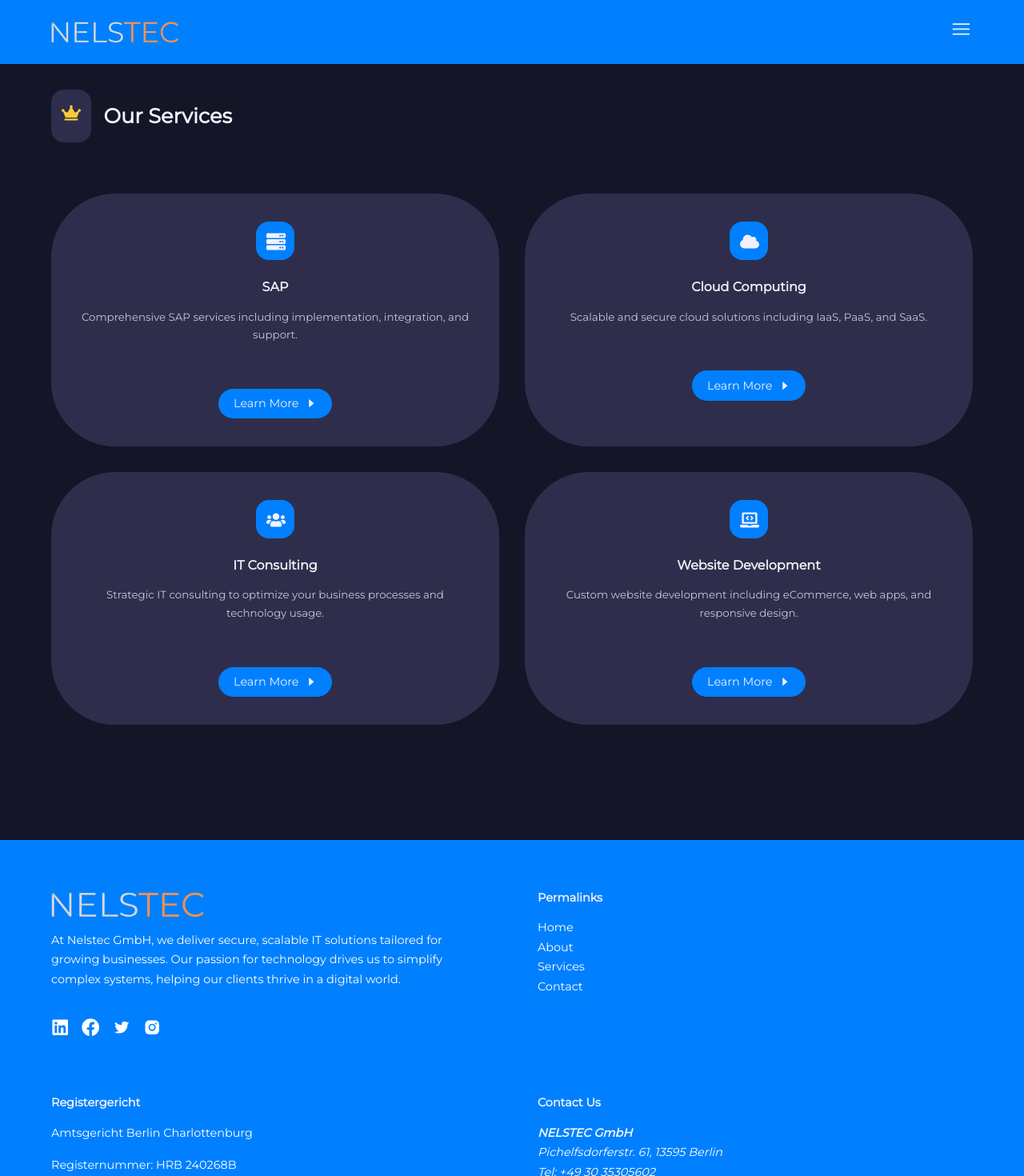
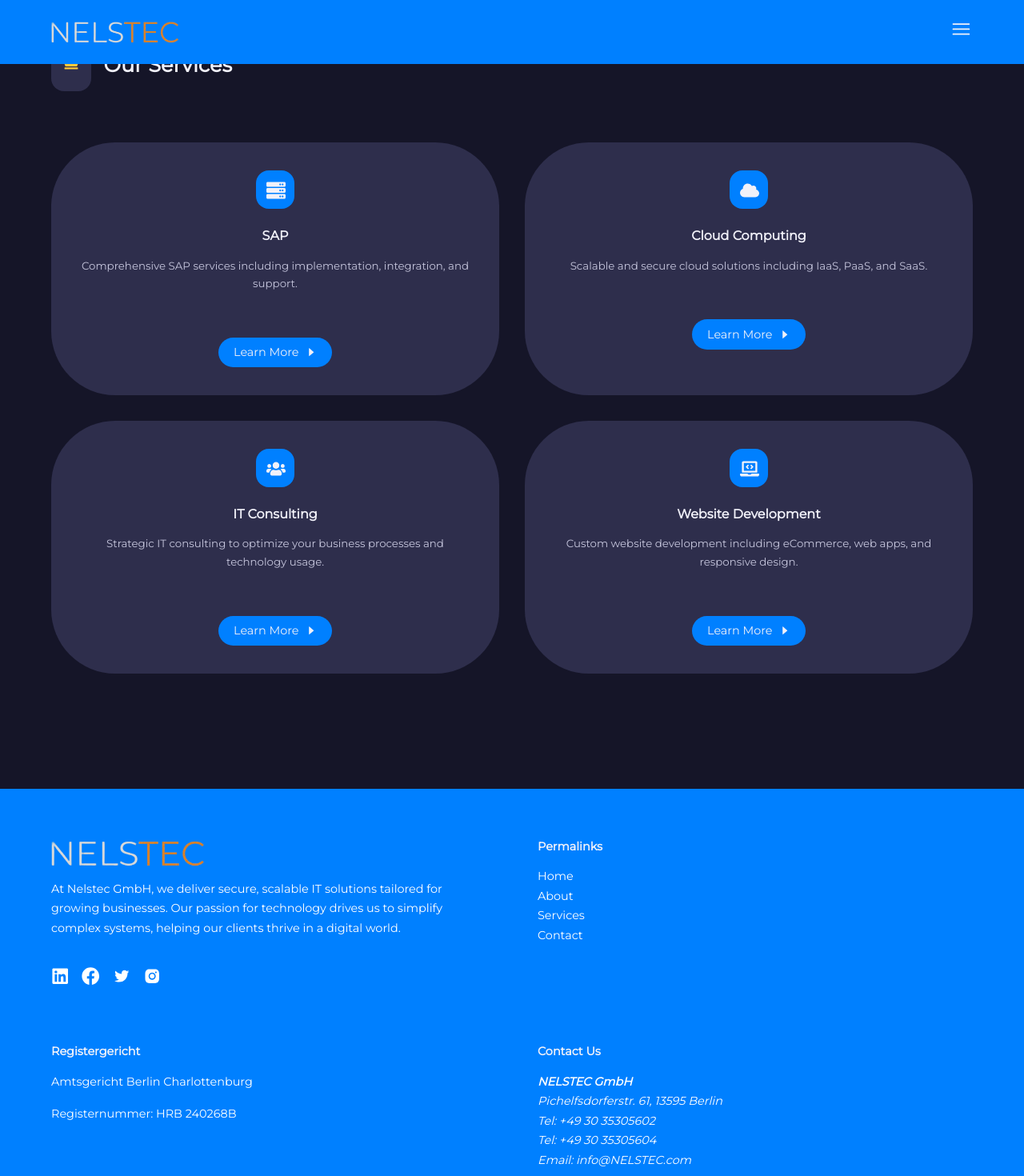
Before and after one commit to sylviacool/nelstec-website, a React (Vite) app in the folder client/: page /services in a window 1280 px wide. Shown: the top 1470 px of the page at 80% size. Built offline with nearby package versions, Linux system fonts and the light colour scheme.

Commit message:
Make logo bolder

```diff
--- a/client/src/Components/navbar.css
+++ b/client/src/Components/navbar.css
@@ -28,6 +28,11 @@
 .logo {
   width: 10rem;
   display: block;
+}
+
+.logo img {
+  filter: contrast(1.5) brightness(0.85);  /* Increase contrast and reduce brightness for bolder appearance */
+  -webkit-filter: contrast(1.5) brightness(0.85);
 }
 
 
--- a/client/src/pages/home/home.css
+++ b/client/src/pages/home/home.css
@@ -263,6 +263,8 @@
 
 footer .logo img {
   width: 12rem;
+  filter: contrast(1.5) brightness(0.85);  /* Increase contrast and reduce brightness for bolder appearance */
+  -webkit-filter: contrast(1.5) brightness(0.85);
 }
 
 .footer_socials {
--- a/client/src/pages/home/home2.css
+++ b/client/src/pages/home/home2.css
@@ -16,6 +16,10 @@
 
 
   /* SERVICES */
+  .services {
+    margin-top: 1rem !important;  /* Reduced from 4rem to 1rem for medium screens */
+  }
+
   .services_wrapper {
     grid-template-columns: 1fr 1fr;
   }
--- a/client/src/pages/services/services.css
+++ b/client/src/pages/services/services.css
@@ -62,6 +62,10 @@
     grid-template-columns: 1fr 1fr;
     gap: 2rem;
   }
+
+  .services-page {
+    margin-top: 1rem !important;  /* Reduced from 5rem to 1rem for medium screens */
+  }
 }
 
 /* MEDIA QUERIES (small screens) */
```
